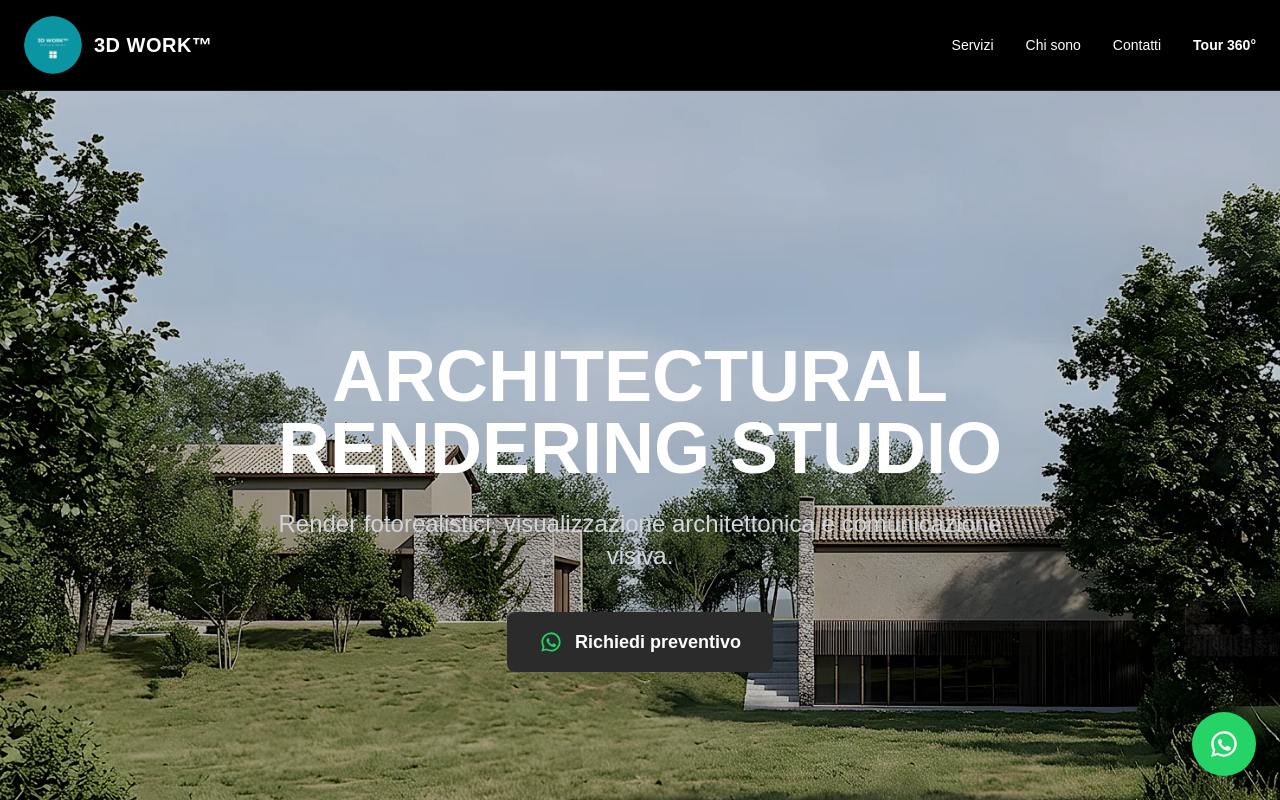
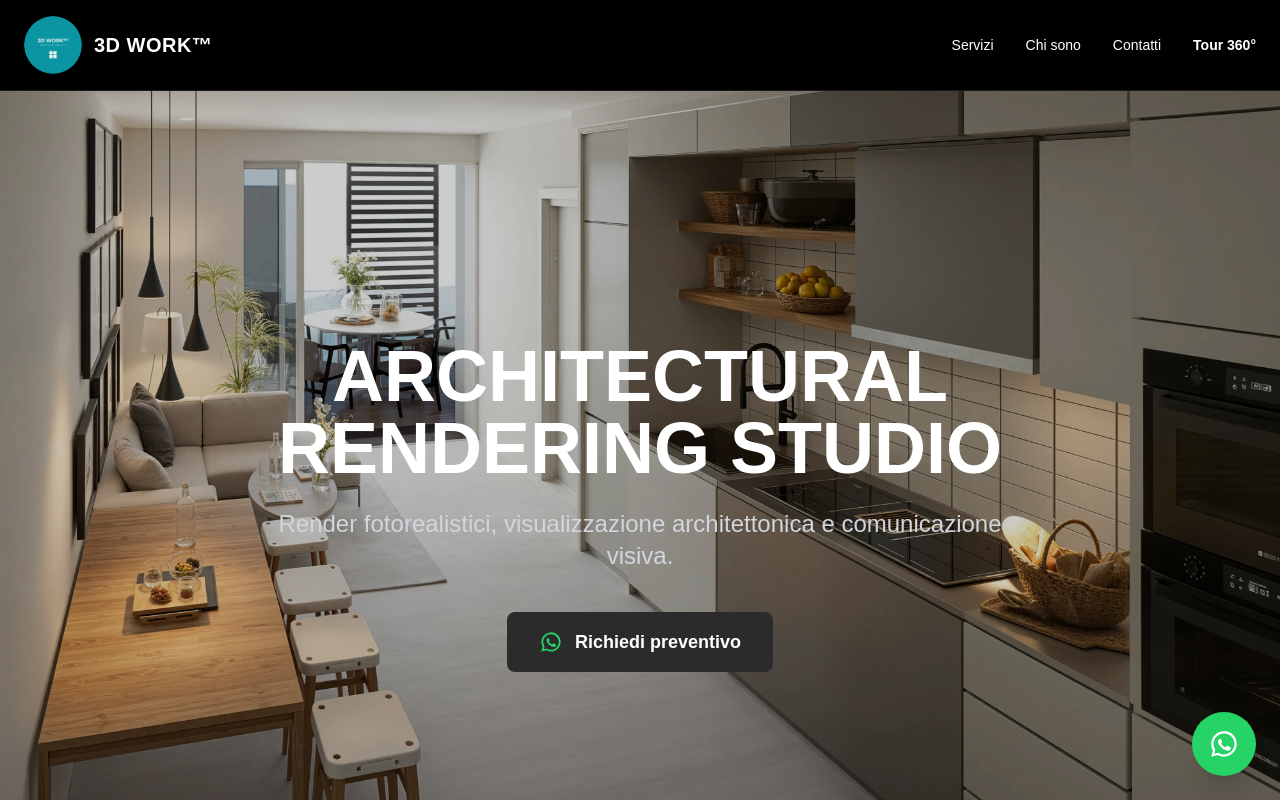
Before and after one commit to natali3d-hue/3dwork, a Next.js app: page / in a window 1280 px wide. Shown: the top 800 px of the page. Built offline with nearby package versions, Linux system fonts and the light colour scheme.

Commit message:
Sostituito 333.webp con Cucina.webp

```diff
--- a/components/Hero.tsx
+++ b/components/Hero.tsx
@@ -7,7 +7,7 @@ export default function Hero() {
 
       {/* IMMAGINE DI SFONDO */}
       <Image
-        src="/333.webp"
+        src="/Cucina.webp"
         alt="3D Rendering"
         fill
         className="object-cover opacity-80"
```
Also changed, not shown: public/333.webp (deleted), public/Cucina.webp (added).
